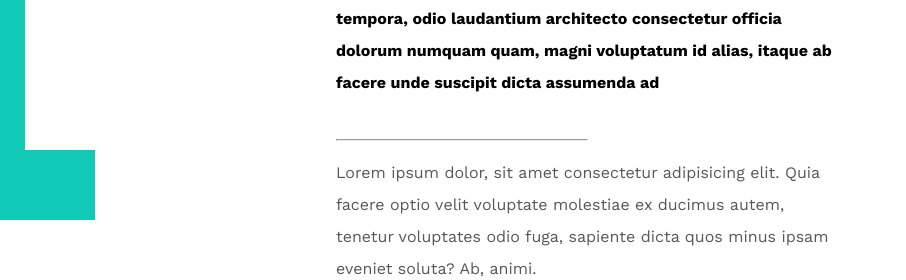
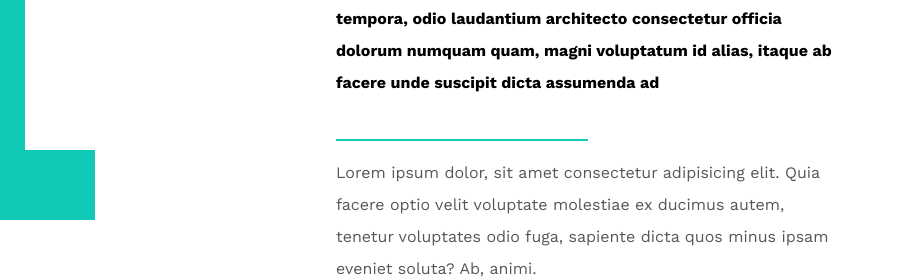
Before and after one commit to Abbas64Ahmed/first-templeat, a plain HTML site: page index.html in a window 1280 px wide. Shown: the part 2620-2900 px from the top of the page, 374-1280 px from the left. Drawn offline with nearby package versions, Linux system fonts and the light colour scheme.

Commit message:
fix the color of hr dont show on chromuim browsers

```diff
--- a/css/leon.css
+++ b/css/leon.css
@@ -349,8 +349,9 @@ html {
 }
 .about .about-grupe .text hr {
     width: 50%;
-    color: var(--main-color);
     margin: 0;
+    border: 1px solid var(--main-color);
+
 
 }
 @media (max-width: 991px) {
```
